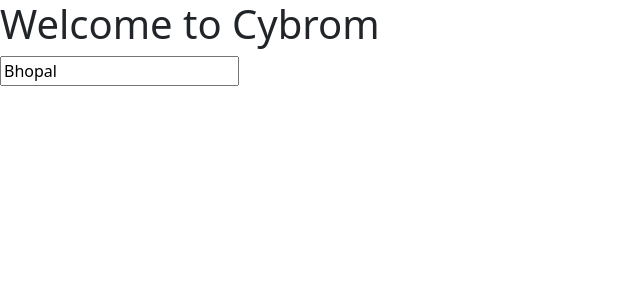
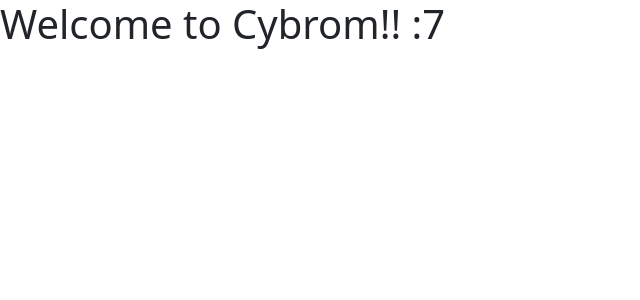
Before and after one commit to yawar-00/ReactDaily, a React (Vite) app: page / in a window 1280 px wide. Shown: the top 300 px of the page, without its empty margins (0-640 px from the left). Built offline with nearby package versions, Linux system fonts and the light colour scheme.

Commit message:
first commit

```diff
--- a/src/App.jsx
+++ b/src/App.jsx
@@ -7,6 +7,7 @@
 //     ct={key.city}
 //     sal={key.salary}
 //   />)})
+
 
 
 
@@ -377,38 +378,54 @@
 // export default App;
 
 
+// function App(){
+//     // function display(){
+//     //   alert("Welcome to our collegee")
+//     // }
+//     // const myName=(fnm,snm)=>{
+//     //     alert("My name is "+fnm+" "+snm)
+//     // }
+//     // const myAdd=(n1,n2)=>{
+//     //     alert(n1+n2)
+//     // }
+//     // const myName=(nm,e)=>{
+//     //     alert("My name is "+nm+" Type : "+e.type)
+//     // }
+//     // const myDisplay=(e)=>{
+//     //   alert("Welcome "+e.target.name+" "+e.target.value+" "+e.target.type)
+//     // }
+//     const handleClick=(e)=>{
+//         let nm= e.target.name
+//         let vl= e.target.value
+//         alert("Name : "+nm+" Value : "+vl)
+//     }
+//   return(
+//     <>
+//       <h1>Welcome to Cybrom</h1>
+//        {/* <button onClick={display}>click me!</button>  */}
+//       {/* <button onClick={()=>{myName("Yawar","Hussain")}}>click me!</button> */}
+
+//       {/* <button onClick={()=>{myAdd(100,300)}}>click !</button> */}
+//       {/* <button onClick={(e)=>{myName("Yawar",e)}}>click me!</button> */}
+//       {/* <button name="btn1" value="mybtn" onClick={myDisplay}>click me!</button>
+//        */}
+//        <input type="text" name="City" value="Bhopal"  onClick={handleClick}/>
+//     </>
+//   )
+// }
+// export default App
+import { useEffect } from "react";
+import { useState } from "react"
 function App(){
-    // function display(){
-    //   alert("Welcome to our collegee")
-    // }
-    // const myName=(fnm,snm)=>{
-    //     alert("My name is "+fnm+" "+snm)
-    // }
-    // const myAdd=(n1,n2)=>{
-    //     alert(n1+n2)
-    // }
-    // const myName=(nm,e)=>{
-    //     alert("My name is "+nm+" Type : "+e.type)
-    // }
-    // const myDisplay=(e)=>{
-    //   alert("Welcome "+e.target.name+" "+e.target.value+" "+e.target.type)
-    // }
-    const handleClick=(e)=>{
-        let nm= e.target.name
-        let vl= e.target.value
-        alert("Name : "+nm+" Value : "+vl)
-    }
+  const[cnt,setCnt]=useState(0);
+  useEffect(()=>{
+    setTimeout(()=>{
+      setCnt(cnt+1)
+    },1000)
+  })
   return(
     <>
-      <h1>Welcome to Cybrom</h1>
-       {/* <button onClick={display}>click me!</button>  */}
-      {/* <button onClick={()=>{myName("Yawar","Hussain")}}>click me!</button> */}
-
-      {/* <button onClick={()=>{myAdd(100,300)}}>click !</button> */}
-      {/* <button onClick={(e)=>{myName("Yawar",e)}}>click me!</button> */}
-      {/* <button name="btn1" value="mybtn" onClick={myDisplay}>click me!</button>
-       */}
-       <input type="text" name="City" value="Bhopal"  onClick={handleClick}/>
+    <h1>Welcome to Cybrom!! :{cnt}</h1>
     </>
   )
 }
```
